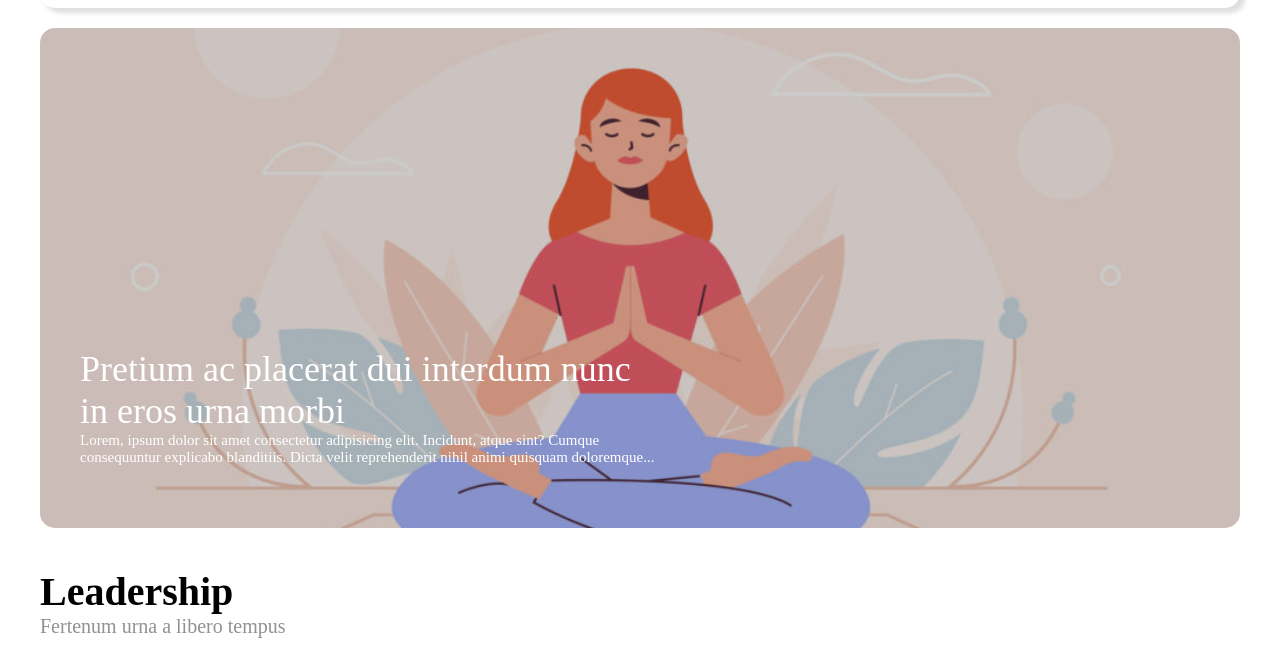
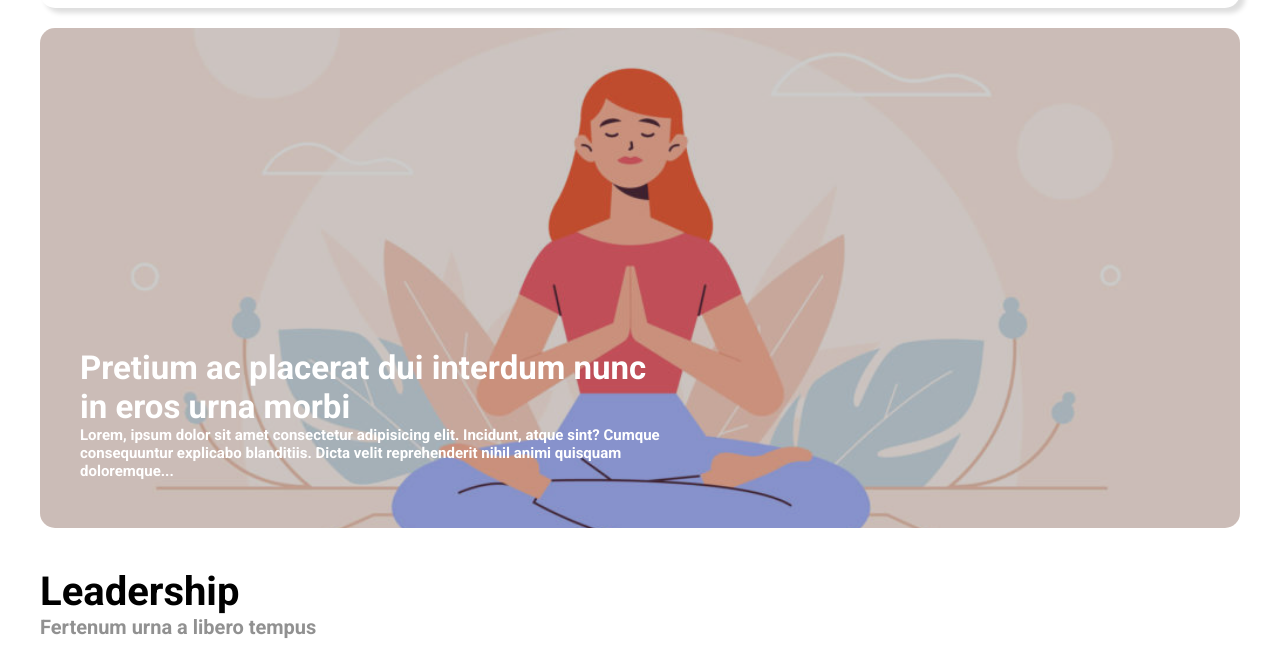
Before and after one commit to Giuseppe-Dicosmo/htmlcss-wp, a plain HTML site: page index.html in a window 1280 px wide. Shown: the part 137-800 px from the top of the page. Drawn offline with Linux system fonts and the light colour scheme.

Commit message:
aggiunta del font

```diff
--- a/index.html
+++ b/index.html
@@ -1,6 +1,12 @@
 <!DOCTYPE html>
 <html lang="it">
-<head>
+    <head>
+    <!-- font -->
+    <link rel="stylesheet" href="style/style.css">
+    <link rel="preconnect" href="https://fonts.googleapis.com">
+    <link rel="preconnect" href="https://fonts.gstatic.com" crossorigin>
+    <link href="https://fonts.googleapis.com/css2?family=Roboto:wght@700&display=swap" rel="stylesheet">
+
     <link rel="stylesheet" href="style/style.css">
     <meta charset="UTF-8">
     <meta http-equiv="X-UA-Compatible" content="IE=edge">
--- a/style/style.css
+++ b/style/style.css
@@ -8,6 +8,10 @@
 .cotainer{
     max-width: 1200px;
     margin: 0 auto;
+}
+
+body{
+    font-family: 'Roboto', sans-serif;
 }
 
 /* navigazione */
@@ -96,7 +100,7 @@ a:hover{
 }
 
 .descrizione p:first-of-type{
-    font-size: 36px;
+    font-size: 33px;
 }
 
 .descrizione p{
```
